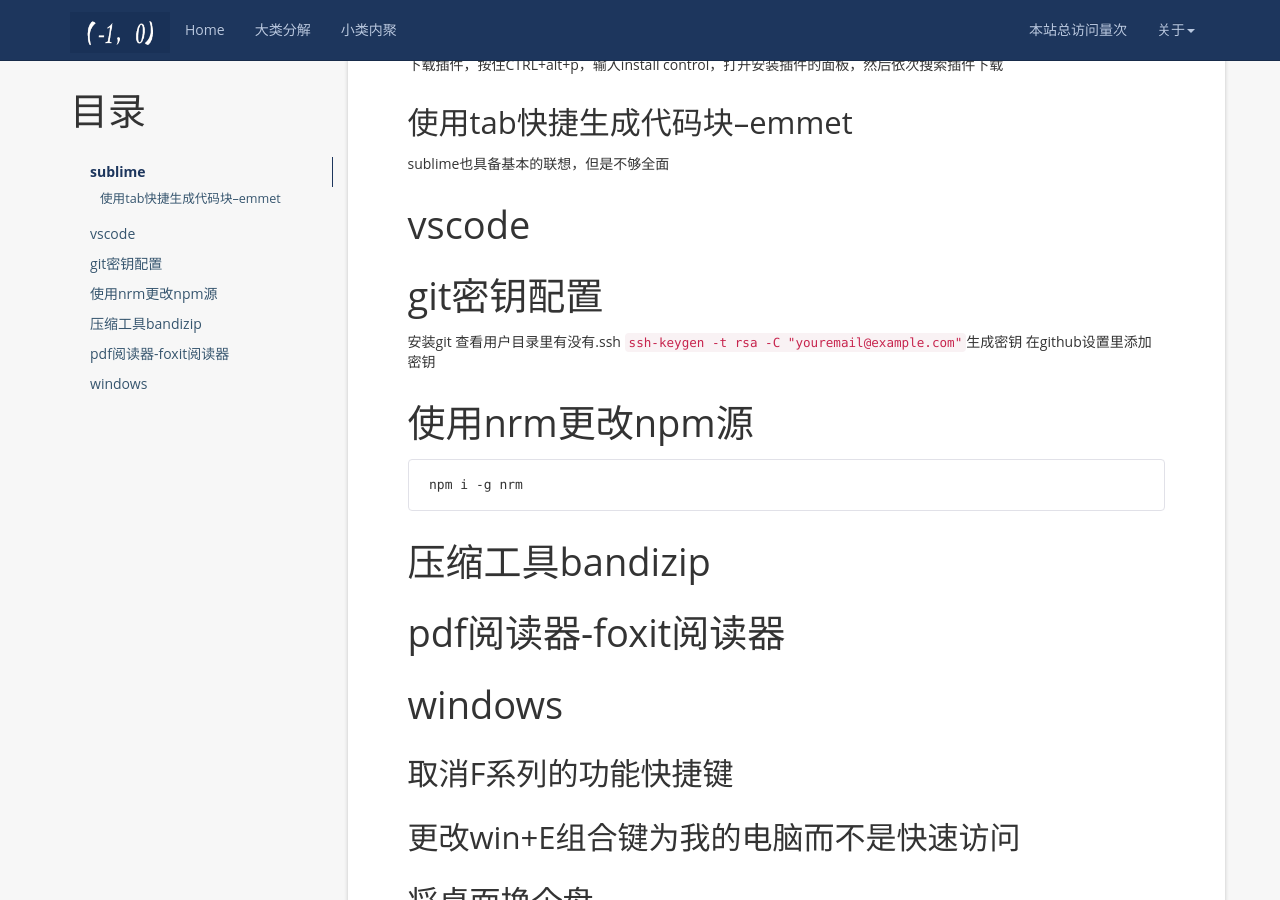
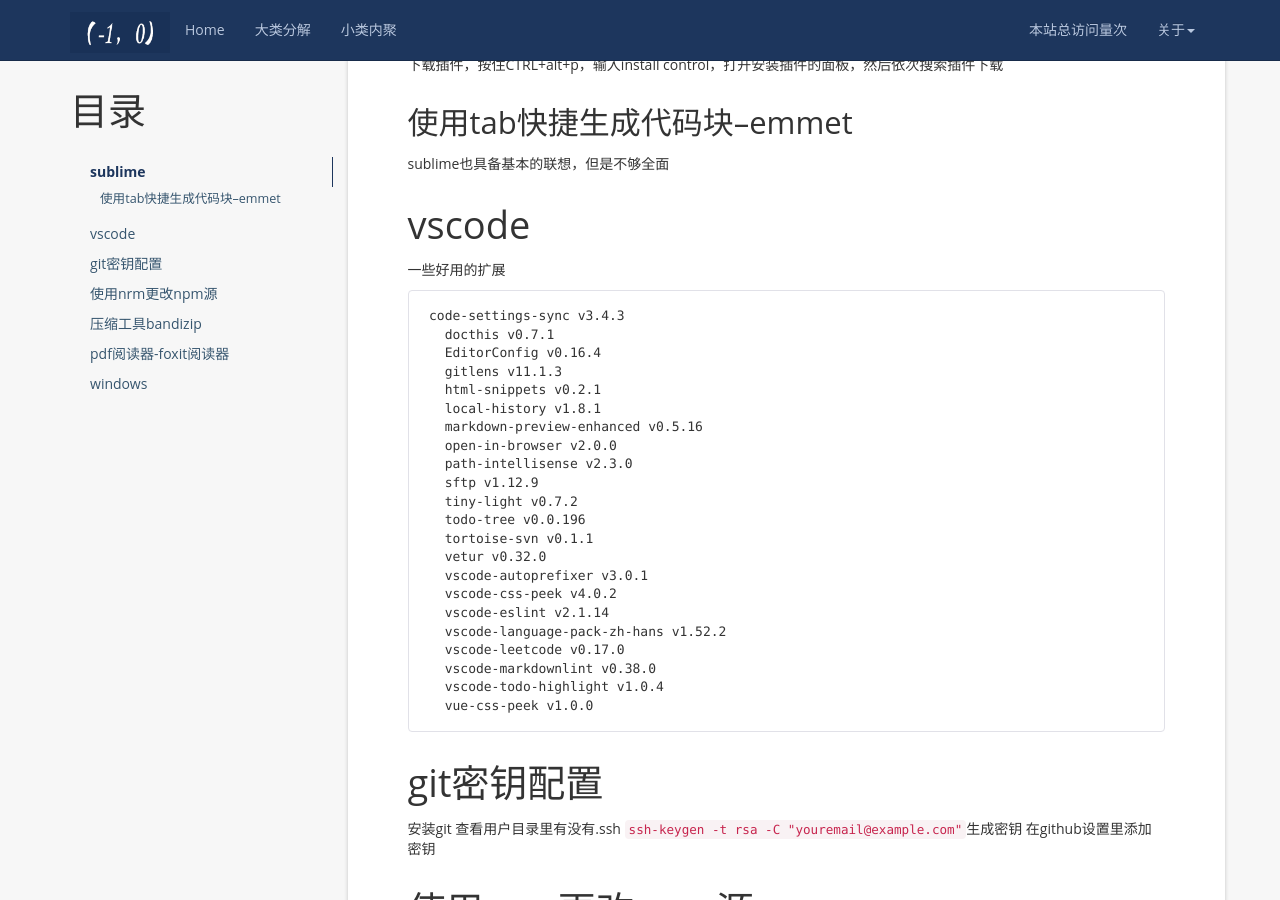
Before and after one commit to aimiy/aimiy.github.io, a Jekyll site: the page built from _posts/notes/工具/2020-11-12-电脑个人习惯配置.md, in a window 1280 px wide and 900 px high, scrolled down 507 px. Built offline with Jekyll 4.4.1, drawn with Linux system fonts in a browser that asks for light colours; nearby versions of some CDN libraries; a script that is not in the unit is left out; comment, search, counter and statistics services are not loaded.

Commit message:
一些好用的扩展

````diff
--- a/_posts/notes/工具/2020-11-12-电脑个人习惯配置.md
+++ b/_posts/notes/工具/2020-11-12-电脑个人习惯配置.md
@@ -9,11 +9,9 @@
 * content
 {:toc}
 
+# sublime
 
-
-# sublime
 下载插件，按住CTRL+alt+p，输入install control，打开安装插件的面板，然后依次搜索插件下载
-
 
 ## 使用tab快捷生成代码块--emmet
 
@@ -21,28 +19,58 @@
 
 # vscode
 
+一些好用的扩展
+
+```
+code-settings-sync v3.4.3
+  docthis v0.7.1
+  EditorConfig v0.16.4
+  gitlens v11.1.3
+  html-snippets v0.2.1
+  local-history v1.8.1
+  markdown-preview-enhanced v0.5.16
+  open-in-browser v2.0.0
+  path-intellisense v2.3.0
+  sftp v1.12.9
+  tiny-light v0.7.2
+  todo-tree v0.0.196
+  tortoise-svn v0.1.1
+  vetur v0.32.0
+  vscode-autoprefixer v3.0.1
+  vscode-css-peek v4.0.2
+  vscode-eslint v2.1.14
+  vscode-language-pack-zh-hans v1.52.2
+  vscode-leetcode v0.17.0
+  vscode-markdownlint v0.38.0
+  vscode-todo-highlight v1.0.4
+  vue-css-peek v1.0.0
+```
+
 # git密钥配置
+
 安装git
 查看用户目录里有没有.ssh
 `ssh-keygen -t rsa -C "youremail@example.com"`生成密钥
 在github设置里添加密钥
 
 # 使用nrm更改npm源
+
 ```
 npm i -g nrm
 ```
 
 # 压缩工具bandizip
 
-
 # pdf阅读器-foxit阅读器
 
 # windows
+
 ## 取消F系列的功能快捷键
 
 ## 更改win+E组合键为我的电脑而不是快速访问
 
 ## 将桌面换个盘
+
 对桌面右键点击属性
 
 更改位置，选择移动到的新目录
````
